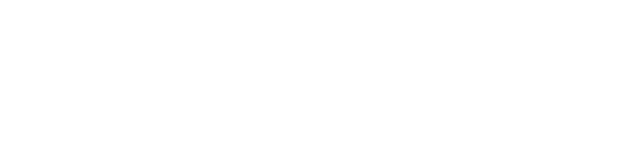
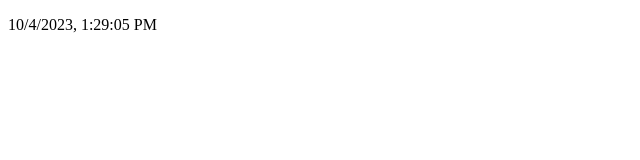
Before and after one commit to acciojob/clock-YashSharma412, a website: page main.html in a window 1280 px wide. Shown: the whole page, without its empty margins (0-640 px from the left). Drawn offline with Linux system fonts and the light colour scheme.

Commit message:
created a submission

```diff
--- a/main.html
+++ b/main.html
@@ -7,6 +7,7 @@
 </head>
 
 <body>
+	<p id="timer"></p>
 	<!-- the entire body must be written by student -->
     <script type="text/javascript" src="./script.js">
 </script>
--- a/script.js
+++ b/script.js
@@ -1 +1,9 @@
 //your JS code here. If required.
+function ClockDisplayUpdate() {
+	const now = new Date();
+	const dateString = now.toLocaleString();
+	document.getElementById('timer').innerText = dateString;
+
+}
+ClockDisplayUpdate();
+setInterval(ClockDisplayUpdate, 1000);
```
